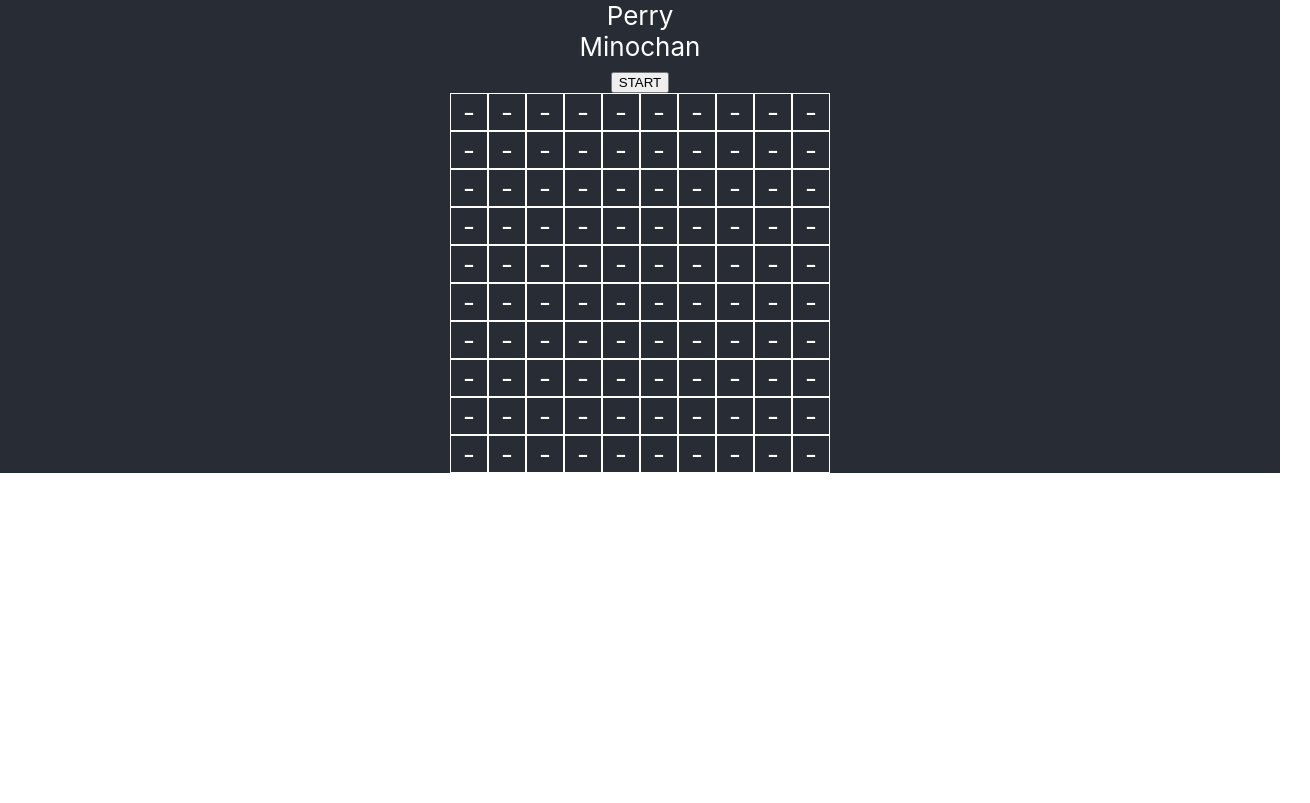
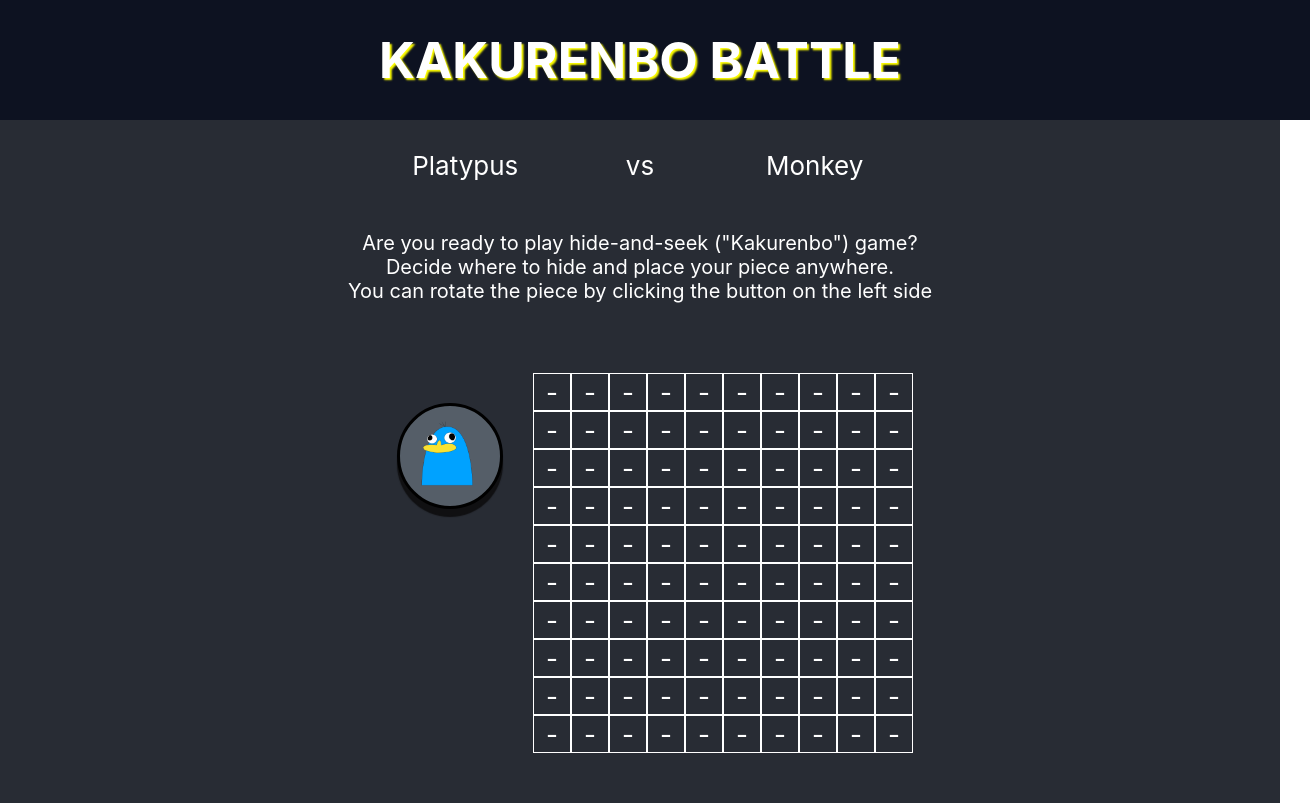
Before and after one commit to nabetxan/battleship, a React (Create React App) app: page / in a window 1280 px wide. Shown: the whole page, 1310 px wide, since content can reach past the window. Built offline with nearby package versions, Linux system fonts and the light colour scheme.

Commit message:
fix: place p1 piece with direction

```diff
--- a/src/App.css
+++ b/src/App.css
@@ -3,17 +3,78 @@
   background-color: #282c34;
   font-size: calc(10px + 2vmin);
   color: white;
+  height: 100%;
 }
 
-#gameboard-field{
+#App-header {
+  display: flex;
+  flex-direction: column;
+  align-items: center;
+}
+
+#title {
+  text-shadow: 2px 2px 2px yellow;
+  font-weight: 700;
+  font-size: 50px;
+  padding: 30px;
+  background-color: rgb(13, 18, 33);
+  width: 100%;
+}
+
+.instruction {
+  font-size: 20px;
+  margin: 20px;
+}
+
+#players-info-field {
+  display: flex;
+  justify-content: space-around;
+  width: 600px;
+  margin: 30px;
+}
+
+.name {
+  width: 30%;
+}
+
+#gameboard-field {
   display: flex;
   justify-content: center;
+  padding:50px;
 }
-#gameboard-p1, #gameboard-p2 {
+
+#gameboard-p1,
+#gameboard-p2 {
   display: flex;
   flex-direction: column;
   justify-content: center;
   margin: 40px;
+}
+
+#gameboard-field-for-preparation{
+  display: flex;
+  justify-content: center;
+}
+
+#rotate{
+  width:100px;
+  height:100px;
+  border-radius: 50%;
+  background-color: rgb(85, 94, 104);
+  margin: 30px;
+  display: flex;
+  justify-content: center;
+  align-items: center;
+  box-shadow: 0px 8px 1px rgb(16, 16, 18);
+  border: solid 3px black;
+}
+
+#rotate-img{
+  width:80%
+}
+
+.rotated{
+  rotate: 90deg;
 }
 
 .row {
--- a/src/App.js
+++ b/src/App.js
@@ -2,22 +2,16 @@ import "./App.css";
 import { useState } from "react";
 import { Player } from "./Player";
 import { BattleShip } from "./BattleShip";
+import platypus from "./vector-platypus.png";
 
-const P1 = new Player("Perry", "platypus", false);
-const P2 = new Player("Minochan", "monkey", true);
+const P1 = new Player("Platypus", "platypus", false);
+const P2 = new Player("Monkey", "monkey", true);
 const battleship = new BattleShip(P1, P2);
-// P1.gameboard.receiveAttack(4, 6);
-// P1.gameboard.receiveAttack(0, 0);
-// P2.gameboard.receiveAttack(0, 0);
-// P2.gameboard.receiveAttack(1, 0);
-// P2.gameboard.receiveAttack(3, 0);
-// P2.gameboard.receiveAttack(4, 0);
 
 function App() {
   const [counter, setCounter] = useState(0);
   const [gameStatus, setGameStatus] = useState("not-started");
-  // eslint-disable-next-line
-  const [direction, setDirection] = useState(["x", "y", "x", "y", "x"]);
+  const [direction, setDirection] = useState("y");
 
   const updateCounter = function () {
     setCounter(counter + 1);
@@ -41,22 +35,44 @@ function App() {
 
   return (
     <div className="App">
-      <header className="App-header">
+      <header id="App-header">
+        <div id="title"> KAKURENBO BATTLE</div>
+        <div id="players-info-field">
           <div className="name">{battleship.P1.name}</div>
+          <div>vs</div>
           <div className="name">{battleship.P2.name}</div>
+        </div>
+      </header>
 
-        {gameStatus !== "on-game" ? (
+      <div id="App-body">
+        {/* when the game is "not-started", show instruction. */}
+
+        {gameStatus === "not-started" ? (
+          <div className="instruction">
+            <div>Are you ready to play hide-and-seek ("Kakurenbo") game? </div>
+            <div> Decide where to hide and place your piece anywhere.</div>
+            <div>
+              You can rotate the piece by clicking the button on the left side{" "}
+            </div>
+          </div>
+        ) : null}
+
+        {/* when all the pieces are in place, the Start button appears. */}
+
+        {gameStatus === "ready-to-play" ? (
           <button
-            id="get-ready-btn"
+            id="start-btn"
             onClick={() => {
-              battleship.P1.getReady(battleship);
-              setGameStatus("on-game");
+              // battleship.P1.junbi(battleship);
+              setGameStatus("not-started");
               updateCounter();
             }}
           >
-            START
+            Start
           </button>
         ) : null}
+
+        {/* during the game, Restart button appears. */}
 
         {gameStatus === "on-game" ? (
           <button
@@ -73,6 +89,18 @@ function App() {
 
         <div id="gameboard-field">
           {gameStatus === "not-started" ? (
+            <div id="gameboard-field-for-preparation">
+              <div id="rotate">
+                <img
+                  src={platypus}
+                  alt="platypus"
+                  id="rotate-img"
+                  className={direction === "x" ? "rotated" : "not-rotated"}
+                  onClick={() => {
+                    direction === "x" ? setDirection("y") : setDirection("x");
+                  }}
+                ></img>
+              </div>
               <div id="gameboard-preparation">
                 {currentGBP1.map((row, y) => (
                   <div className="row" key={y}>
@@ -89,12 +117,11 @@ function App() {
                             className="cell"
                             key={`${x}${y}`}
                             onClick={() => {
-                            battleship.P1.placeShip(
-                              battleship,
-                              x,
-                              y,
-                              direction
-                            );
+                              battleship.P1.placeShip(x, y, direction);
+
+                              // const copyDirection = [...direction];
+                              // copyDirection.push(directionPreset);
+                              // setDirection(copyDirection);
                               updateCounter();
                             }}
                           >
@@ -105,6 +132,7 @@ function App() {
                     })}
                   </div>
                 ))}
+              </div>
             </div>
           ) : null}
 
@@ -190,7 +218,7 @@ function App() {
             </div>
           ) : null}
         </div>
-      </header>
+      </div>
     </div>
   );
 }
--- a/src/Player.js
+++ b/src/Player.js
@@ -22,8 +22,8 @@ export class Player {
     return remainingCells[random];
   }
 
-  placeShip(battleship, x, y, direction) {
-    const shipLength = battleship.P1.gameboard.getShipLength();
+  placeShip(x, y, direction) {
+    const shipLength = this.gameboard.getShipLength();
 
     // you cannot place a ship if it exceeds the board
     // you cannot place a ship if there's another ship
@@ -31,11 +31,11 @@ export class Player {
     let isOutOfBoard = false;
     let isTaken = false;
     const coordinatesToBeSet = [];
-    const shipArray = battleship.P1.gameboard.ships;
+    const shipArray = this.gameboard.ships;
     const shipArrayLength = shipArray.length;
-    const gameboardSize = battleship.P1.gameboard.size;
+    const gameboardSize = this.gameboard.size;
 
-    if (direction[shipArrayLength] === "x") {
+    if (direction === "x") {
       for (let i = x; i < shipLength + x; i++) {
         coordinatesToBeSet.push([i, y]);
         if (i > gameboardSize - 1) {
@@ -44,7 +44,7 @@ export class Player {
       }
     }
 
-    if (direction[shipArrayLength] === "y") {
+    if (direction === "y") {
       for (let i = y; i < shipLength + y; i++) {
         coordinatesToBeSet.push([x, i]);
         if (i > gameboardSize - 1) {
@@ -71,73 +71,15 @@ export class Player {
       // do nothing
       return;
     } else {
-      const ship1 = new Ship(2);
-      const ship2 = new Ship(3);
-      const ship3 = new Ship(3);
-      const ship4 = new Ship(4);
-      const ship5 = new Ship(5);
+      const nextShipLength = this.gameboard.getShipLength();
 
-      // add ship
-      if (shipArrayLength === 0) {
-        ship1.setCoordinates(x, y, direction[0]);
-        battleship.P1.gameboard.addShip(ship1);
-      } else if (shipArrayLength === 1) {
-        ship2.setCoordinates(x, y, direction[1]);
-        battleship.P1.gameboard.addShip(ship2);
-      } else if (shipArrayLength === 2) {
-        ship3.setCoordinates(x, y, direction[2]);
-        battleship.P1.gameboard.addShip(ship3);
-      } else if (shipArrayLength === 3) {
-        ship4.setCoordinates(x, y, direction[3]);
-        battleship.P1.gameboard.addShip(ship4);
-      } else if (shipArrayLength === 4) {
-        ship5.setCoordinates(x, y, direction[4]);
-        battleship.P1.gameboard.addShip(ship5);
+      if (nextShipLength) {
+        const ship = new Ship(nextShipLength);
+        ship.setCoordinates(x, y, direction);
+        this.gameboard.addShip(ship);
       }
 
-      console.log("p1 ships coordinates", battleship.P1.gameboard.ships);
+      console.log("p1 ships coordinates", this.gameboard.ships);
     }
   }
-
-  getReady(battleship) {
-    console.log("Prepare");
-
-    // const ship1 = new Ship(2);
-    // const ship2 = new Ship(3);
-    // const ship3 = new Ship(3);
-    // const ship4 = new Ship(4);
-    // const ship5 = new Ship(5);
-
-    // ship2.setCoordinates(3, 0, "y");
-    // battleship.P1.gameboard.addShip(ship2);
-    // ship3.setCoordinates(4, 3, "x");
-    // battleship.P1.gameboard.addShip(ship3);
-    // ship4.setCoordinates(1, 3, "y");
-    // battleship.P1.gameboard.addShip(ship4);
-    // ship5.setCoordinates(2, 9, "x");
-    // battleship.P1.gameboard.addShip(ship5);
-
-    // P2
-    // const p2ship1 = new Ship(2);
-    // p2ship1.setCoordinates(0, 0, "x");
-    // battleship.P2.gameboard.addShip(p2ship1);
-
-    // const p2ship2 = new Ship(3);
-    // p2ship2.setCoordinates(3, 0, "y");
-    // battleship.P2.gameboard.addShip(p2ship2);
-
-    // const p2ship3 = new Ship(3);
-    // p2ship3.setCoordinates(4, 3, "x");
-    // battleship.P2.gameboard.addShip(p2ship3);
-
-    // const p2ship4 = new Ship(4);
-    // p2ship4.setCoordinates(1, 3, "y");
-    // battleship.P2.gameboard.addShip(p2ship4);
-
-    // const p2ship5 = new Ship(5);
-    // p2ship5.setCoordinates(2, 9, "x");
-    // battleship.P2.gameboard.addShip(p2ship5);
-
-    console.log(battleship.P1.gameboard);
-  }
 }
```
Also changed, not shown: src/vector-monkey.png (added), src/vector-platypus.png (added). Lines whose indentation alone changed are shown as unchanged.
